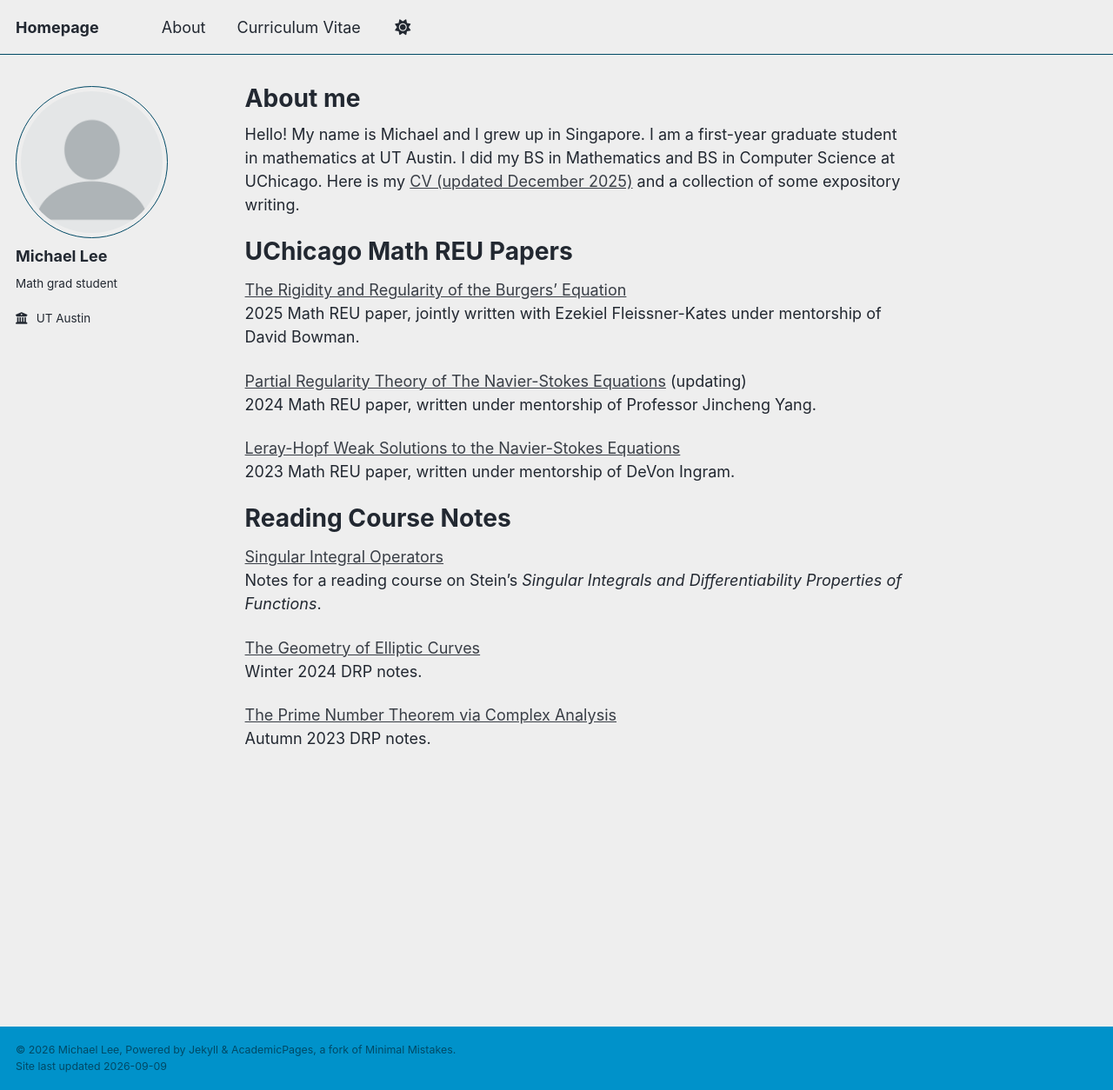
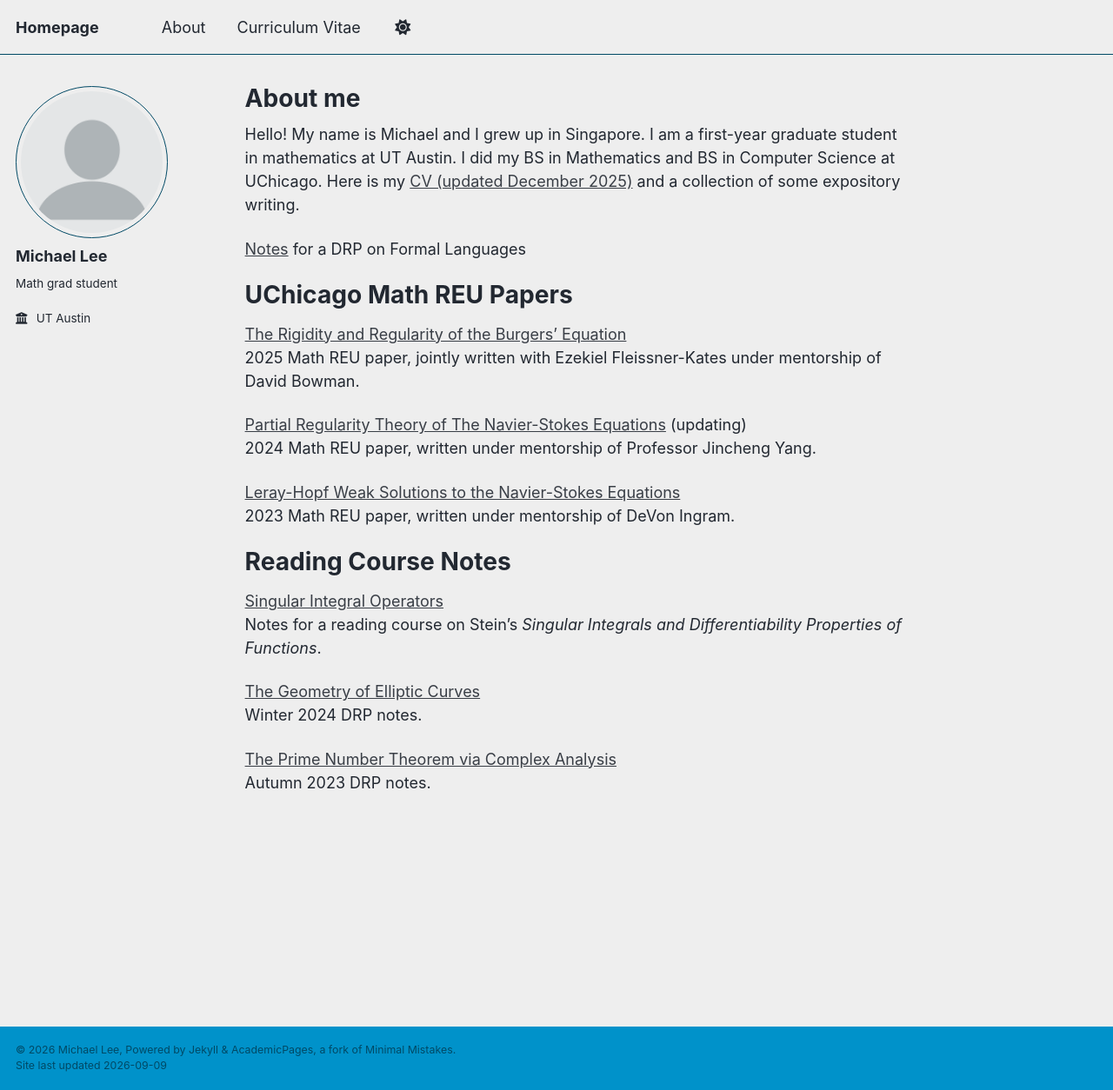
Before and after one commit to leemichaeljh/leemichaeljh.github.io, a Jekyll site: the page built from _pages/about.md, in a window 1280 px wide and 1254 px high. Shown: the whole window at 87% size. Built offline with Jekyll 4.4.1, drawn with Linux system fonts in a browser that asks for light colours; a script that is not in the unit is left out.

Commit message:
Update about.md with DRP notes
Added notes for a DRP on Formal Languages to the about page.

```diff
--- a/_pages/about.md
+++ b/_pages/about.md
@@ -8,6 +8,8 @@ redirect_from:
 ---
 
 Hello! My name is Michael and I grew up in Singapore. I am a first-year graduate student in mathematics at UT Austin. I did my BS in Mathematics and BS in Computer Science at UChicago. Here is my [CV (updated December 2025)](files/cv.pdf) and a collection of some expository writing.
+
+[Notes](files/drp-formal.pdf) for a DRP on Formal Languages
 
 UChicago Math REU Papers
 ======
```
